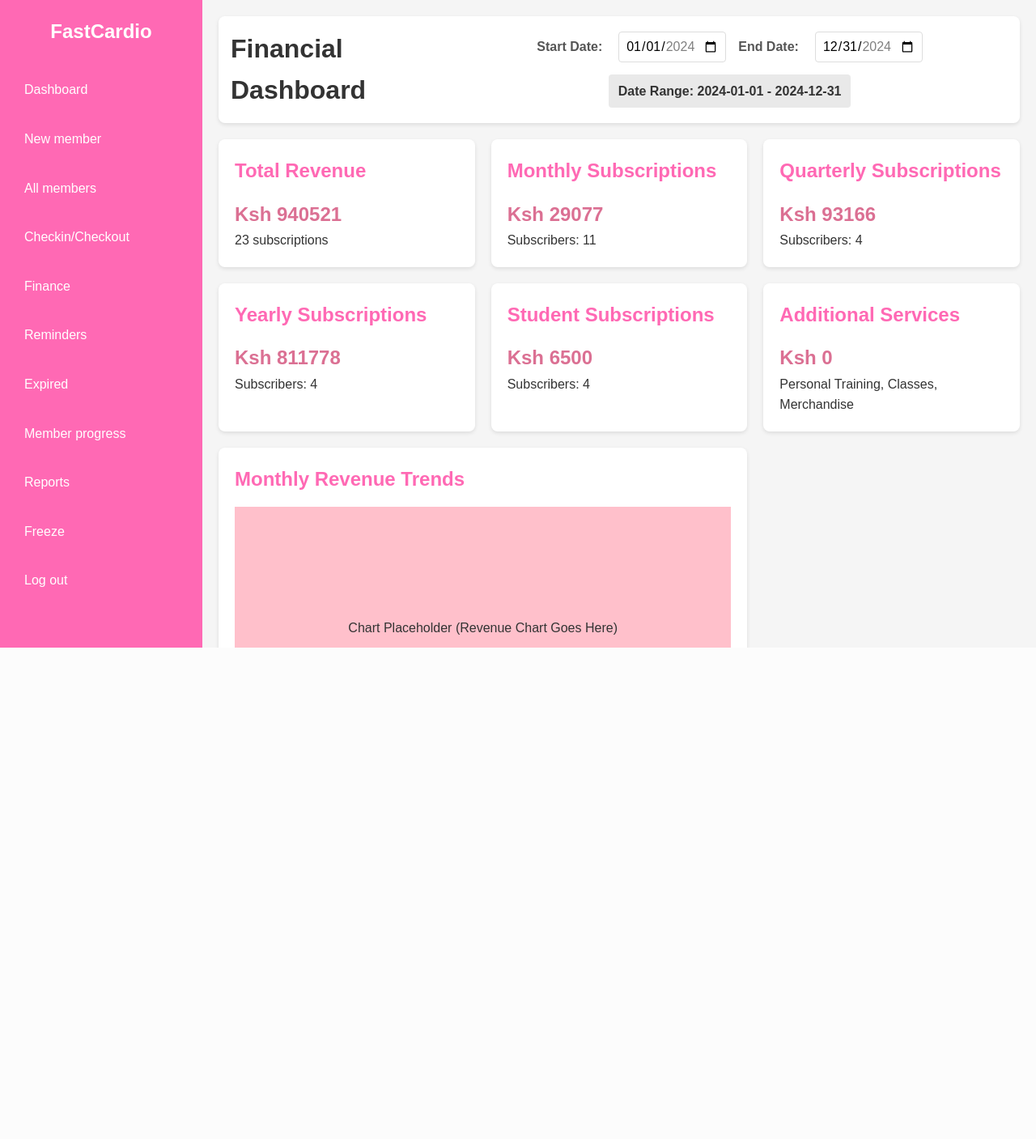
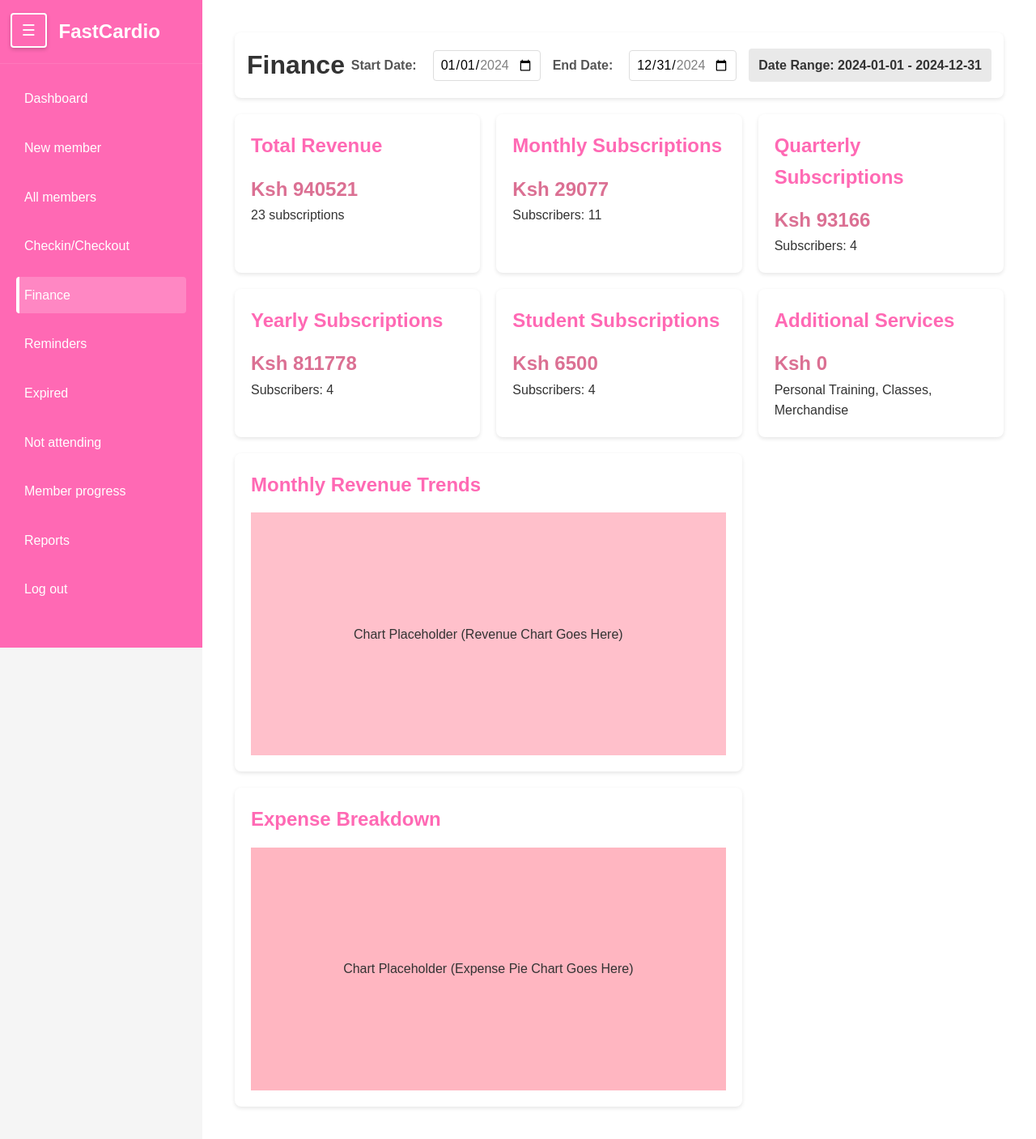
Before and after one commit to Ephraim19/FastCardioGym_MS, a Django app: page /finance/ in a window 1280 px wide. Shown: the whole page at 81% size. Before the commit the page ends 800 px from the top, so only its background shows below. Run offline with Django 5.2, Linux system fonts and the light colour scheme; data comes from the database, SQL or seed files in the repository; both versions use the stored data as it was after the commit.

Commit message:
Revamped sidebar 1

```diff
--- a/members/static/sidebar.css
+++ b/members/static/sidebar.css
@@ -8,6 +8,8 @@
 body {
   font-family: 'Arial', sans-serif;
   background-color: #f4f4f4;
+  height: 100%;
+  overflow-x: hidden;
 }
 
 /* Wrapper */
@@ -15,6 +17,35 @@
   display: flex;
   width: 100%;
   min-height: 100vh;
+  position: relative;
+}
+
+/* Toggle Button Container */
+.toggle-container {
+  position: fixed;
+  top: 2%;
+  left: 1%;
+  z-index: 1000;
+  transition: all 0.3s ease;
+}
+
+/* Toggle Button */
+.toggle-btn {
+  background: #FF69B4;
+  border: 2px solid white;
+  color: white;
+  padding: 8px 12px;
+  border-radius: 4px;
+  cursor: pointer;
+  font-size: 1.2rem;
+  transition: all 0.3s ease;
+  box-shadow: 0 2px 5px rgba(0, 0, 0, 0.2);
+}
+
+.toggle-btn:hover {
+  background-color: white;
+  color: #FF69B4;
+  border-color: #FF69B4;
 }
 
 /* Sidebar */
@@ -23,14 +54,21 @@
   background-color: #FF69B4;
   color: white;
   transition: all 0.3s ease;
-  min-height: 100vh;
-  position: relative;
+  position: fixed;
+  top: 0;
+  left: 0;
+  height: 100vh;
+  overflow-y: auto;
+  z-index: 999;
 }
 
 #sidebar.collapsed {
-  width: 0;
-  padding: 0;
-  overflow: hidden;
+  transform: translateX(-250px);
+}
+
+/* Adjust toggle button position when sidebar is open */
+#sidebar:not(.collapsed) ~ .toggle-container {
+  left: 270px;
 }
 
 /* Sidebar Header */
@@ -40,28 +78,17 @@
   justify-content: space-between;
   align-items: center;
   border-bottom: 1px solid rgba(255, 255, 255, 0.1);
+  background-color: #FF69B4;
+  position: sticky;
+  top: 0;
+  z-index: 2;
 }
 
 .sidebar-header h2 {
   font-size: 1.5rem;
   font-weight: bold;
-}
+  margin-left: 25%;
 
-/* Toggle Button */
-.toggle-btn {
-  background: transparent;
-  border: 2px solid white;
-  color: white;
-  padding: 8px 12px;
-  border-radius: 4px;
-  cursor: pointer;
-  font-size: 1.2rem;
-  transition: all 0.3s ease;
-}
-
-.toggle-btn:hover {
-  background-color: white;
-  color: #FF69B4;
 }
 
 /* Sidebar Menu */
@@ -89,24 +116,48 @@
   padding-left: 15px;
 }
 
+.sidebar-menu li a.active {
+  background-color: rgba(255, 255, 255, 0.2);
+  border-left: 4px solid white;
+  padding-left: 6px;
+}
+
 /* Content Area */
 #content {
   flex: 1;
   padding: 20px;
+  margin-left: 250px;
   transition: all 0.3s ease;
   background-color: #fff;
+  min-height: 100vh;
 }
 
 #content.expanded {
   margin-left: 0;
 }
 
+/* Scrollbar Styling */
+#sidebar::-webkit-scrollbar {
+  width: 6px;
+}
+
+#sidebar::-webkit-scrollbar-track {
+  background: #FF69B4;
+}
+
+#sidebar::-webkit-scrollbar-thumb {
+  background: rgba(255, 255, 255, 0.5);
+  border-radius: 3px;
+}
+
+#sidebar::-webkit-scrollbar-thumb:hover {
+  background: rgba(255, 255, 255, 0.7);
+}
+
 /* Responsive Design */
 @media (max-width: 768px) {
   #sidebar {
-      position: fixed;
       z-index: 999;
-      height: 100%;
   }
 
   #content {
@@ -114,10 +165,10 @@
   }
 
   #sidebar.collapsed {
-      margin-left: -250px;
+      transform: translateX(-250px);
   }
 
-  .toggle-btn {
-      display: block;
+  .toggle-container {
+      left: 10px !important;
   }
 }
--- a/members/templates/finance.html
+++ b/members/templates/finance.html
@@ -1,36 +1,19 @@
-<!DOCTYPE html>
-<html lang="en">
-<head>
-    <meta charset="UTF-8">
-    <meta name="viewport" content="width=device-width, initial-scale=1.0">
-    <title>Gym Finance Dashboard</title>
-    {% load static %}
+
+{% extends 'sidebar.html' %}
+{% load static %}
+
+{% block title %}New member{% endblock %}
+
+{% block extra_styles %}
     <link rel="stylesheet" href="{% static 'finance.css' %}">
+{% endblock %}
 
-</head>
-<body>
-    <div class="dashboard">
-        <aside class="sidebar">
-            <div class="sidebar-logo">FastCardio</div>
-            <ul class="sidebar-menu">
-                <li><a href="{% url 'Dashboard' %} " class="nav-link">Dashboard</a></li>
-                <li><a href="{% url 'New member' %} "  class="nav-link">New member</a></li>
-                <li><a href="{% url 'Members' %}" class="nav-link">All members</a></li>
-                <li><a href="{% url 'Checkin' %}" class="nav-link">Checkin/Checkout</a></li>
-                <li><a href="{% url 'Finance' %}" class="nav-link">Finance</a></li>
-                <li><a href="#" class="nav-link">Reminders</a></li>
-                <li><a href="#" class="nav-link">Expired</a></li>
-                <li><a href="#" class="nav-link">Member progress</a></li>
-                <li><a href="#" class="nav-link">Reports</a></li>
-                <li><a href="#" class="nav-link">Freeze</a></li>
-                <li><a href="#" class="nav-link">Log out</a></li>
+{% block content %}
 
-            </ul>
-        </aside>
 
         <main class="main-content">
             <header class="dashboard-header">
-                <h1>Financial Dashboard</h1>
+                <h1>Finance</h1>
                 <div class="date-range-selector">
                     <label for="start-date">Start Date:</label>
                     <input
@@ -110,8 +93,7 @@
                 </div>
             </section>
         </main>
-    </div>
+
     <script src="{% static 'js/finance.js' %}"></script>
 
-</body>
-</html>
+{% endblock %}
--- a/members/templates/sidebar.html
+++ b/members/templates/sidebar.html
@@ -11,11 +11,15 @@
 </head>
 <body>
     <div class="wrapper">
+        <!-- Toggle Button Container -->
+        <div class="toggle-container">
+            <button id="sidebarToggle" class="toggle-btn">☰</button>
+        </div>
+
         <!-- Sidebar -->
         <nav id="sidebar">
             <div class="sidebar-header">
                 <h2>FastCardio</h2>
-                <button id="sidebarToggle" class="toggle-btn">☰</button>
             </div>
 
             <ul class="sidebar-menu">
@@ -41,9 +45,46 @@
     </div>
 
     <script>
-        document.getElementById('sidebarToggle').addEventListener('click', function() {
-            document.getElementById('sidebar').classList.toggle('collapsed');
-            document.getElementById('content').classList.toggle('expanded');
+        document.addEventListener('DOMContentLoaded', function() {
+            const sidebar = document.getElementById('sidebar');
+            const content = document.getElementById('content');
+            const toggle = document.getElementById('sidebarToggle');
+            const sidebarLinks = document.querySelectorAll('.sidebar-menu li a');
+
+            // Set initial state based on localStorage if available
+            const sidebarState = localStorage.getItem('sidebarState');
+            if (sidebarState === 'collapsed') {
+                sidebar.classList.add('collapsed');
+                content.classList.add('expanded');
+            }
+
+            // Toggle sidebar
+            toggle.addEventListener('click', function() {
+                sidebar.classList.toggle('collapsed');
+                content.classList.toggle('expanded');
+
+                // Store sidebar state
+                localStorage.setItem('sidebarState',
+                    sidebar.classList.contains('collapsed') ? 'collapsed' : 'expanded'
+                );
+            });
+
+            // Handle active state for sidebar links
+            const currentPath = window.location.pathname;
+
+            sidebarLinks.forEach(link => {
+                // Set active class if the link matches current URL
+                if (link.getAttribute('href') === currentPath) {
+                    link.classList.add('active');
+                }
+
+                link.addEventListener('click', function() {
+                    // Remove active class from all links
+                    sidebarLinks.forEach(l => l.classList.remove('active'));
+                    // Add active class to clicked link
+                    this.classList.add('active');
+                });
+            });
         });
     </script>
 </body>
```
Also changed, not shown: db.sqlite3.
